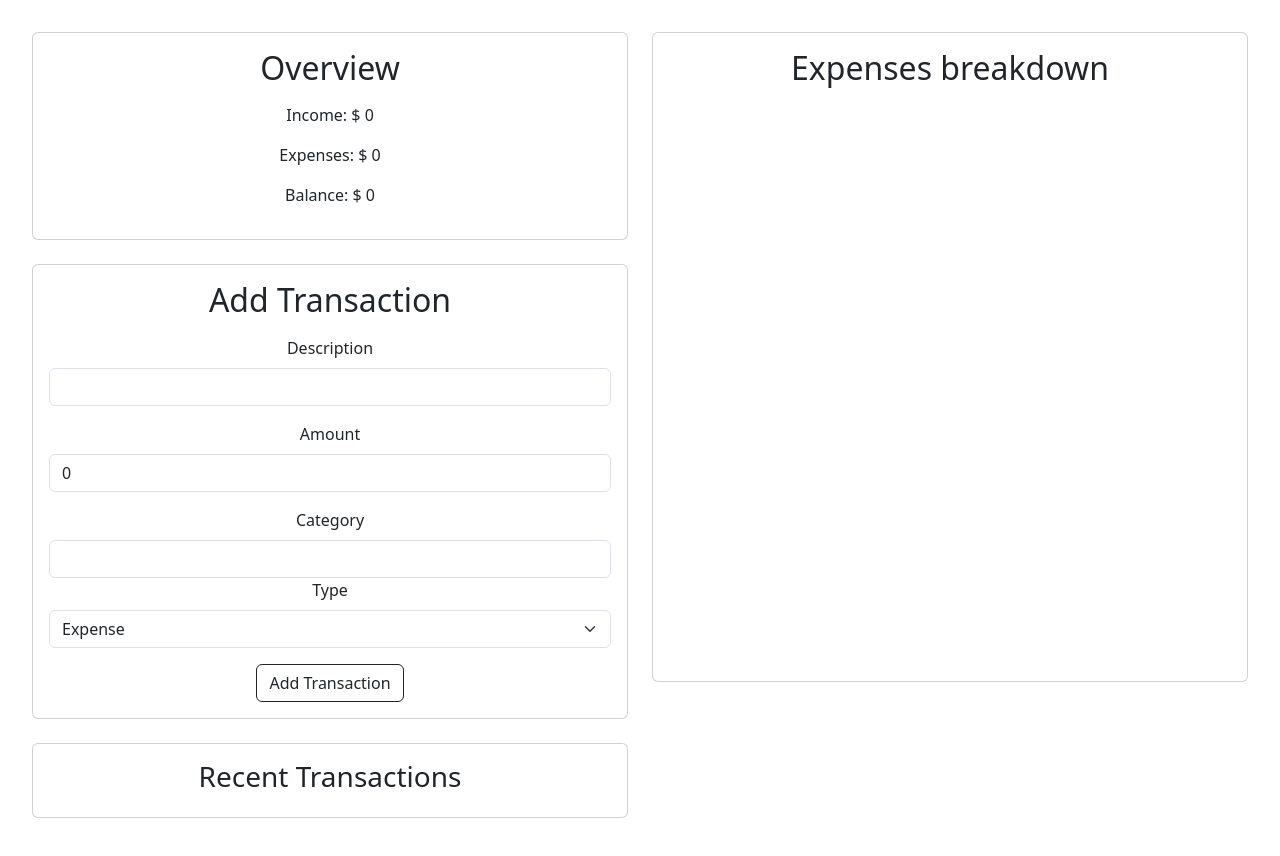
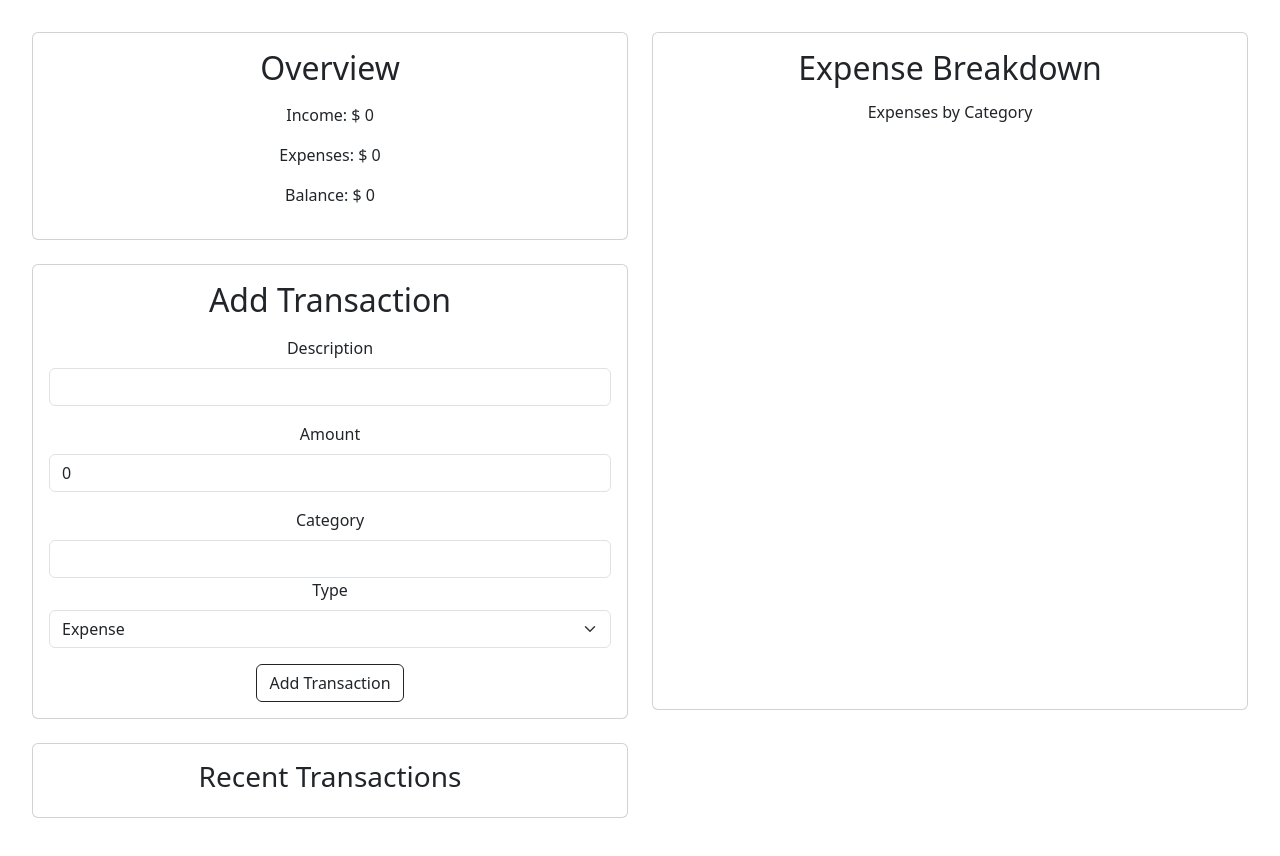
Before and after one commit to semih108/Personal-Finance-Manager, a React (Vite) app: page / in a window 1280 px wide. Shown: the top 856 px of the page. Built offline with nearby package versions, Linux system fonts and the light colour scheme.

Commit message:
Fix ExpenseChart Title

```diff
--- a/src/Components/ExpenseChart.jsx
+++ b/src/Components/ExpenseChart.jsx
@@ -38,7 +38,8 @@ export default function ExpenseChart() {
 
     return <div className="card mb-4">
         <div className="card-body">
-            <h2 className="card-title mb-3">Expenses breakdown</h2>
+            <h2 className="card-title mb-3">Expense Breakdown</h2>
+            <h6>Expenses by Category</h6>
 
            {data == null ? null : <Pie data={data}></Pie>}
         </div>
```
